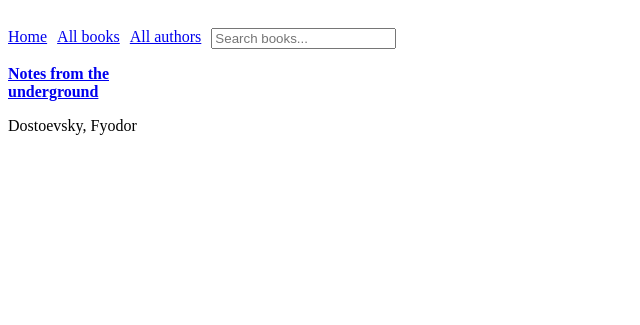
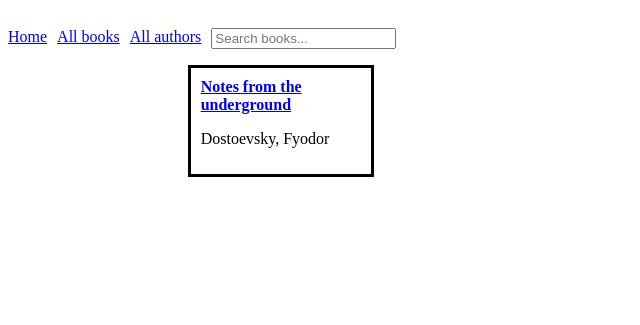
Before and after one commit to k0nvulsi0n/Library, a Django app: template catalog/templates/catalog/books.html in a window 1280 px wide. Shown: the top 325 px of the page, without its empty margins (0-640 px from the left). Run offline with Django 4.2, Linux system fonts and the light colour scheme; the template is opened without the code that fills it: values that come from a table or form of the project are taken from there, others are empty; data comes from the database, SQL or seed files in the repository; parts of the project's set-up code (start-up, migrations or seed data) failed here and were passed over.

Commit message:
add border to list cards

```diff
--- a/static/css/styles.css
+++ b/static/css/styles.css
@@ -13,4 +13,7 @@ nav ul{
 
 .list-container div{
   width: 10em;
+  padding: 10px;
+  margin:auto;
+  border: solid;
 }
```
